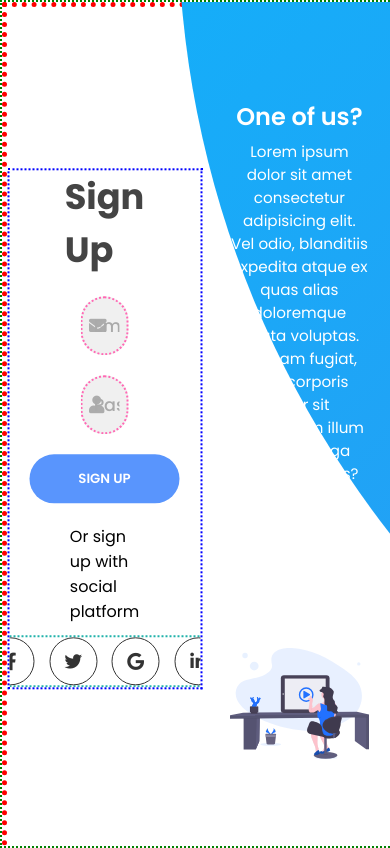
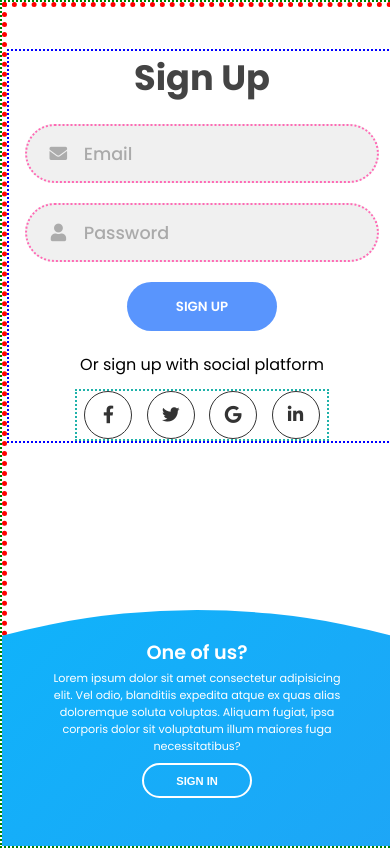
Before and after one commit to j836/login-form.github.io, a plain HTML site: page index.html in a window 390 px wide. Both pictures are taken after a click on the button "SIGN UP". Drawn offline with Linux system fonts and the light colour scheme.

Commit message:
media queries

```diff
--- a/style.css
+++ b/style.css
@@ -11,16 +11,16 @@ input {
 }
 
 .container:before {
-    content:'';
+    content: '';
     position: absolute;
     width: 2000px;
     background-color: magenta;
     height: 2000px;
     border-radius: 50%;
-    background: linear-gradient(-45deg,#4481eb,#04befe);
+    background: linear-gradient(-45deg, #4481eb, #04befe);
     top: -10%;
     right: 55%;
-    transform:translateY(-50%);
+    transform: translateY(-50%);
     z-index: 6;
     transition: 1.8s ease-in-out;
     /* move left */
@@ -50,7 +50,7 @@ input {
     /* background-color: lime; */
     top: 50%;
     left: 75%;
-    transform:translate(-50%,-50%);
+    transform: translate(-50%, -50%);
     width: 50%;
     display: grid;
     grid-template-columns: 1fr;
@@ -66,9 +66,9 @@ form {
     justify-content: center;
     flex-direction: column;
     border: 2px dotted blue;
-    grid-column:1/2;
+    grid-column: 1/2;
     /* 1st line to second line */
-    grid-row:1/2;
+    grid-row: 1/2;
     /* 1st line to second line */
     padding: 0 5rem;
     overflow: hidden;
@@ -76,11 +76,11 @@ form {
 }
 
 form.sign-in-form {
-    z-index:2;
+    z-index: 2;
 }
 
 form.sign-up-form {
-    z-index:1;
+    z-index: 1;
     opacity: 0;
 }
 
@@ -192,7 +192,7 @@ form.sign-up-form {
     left: 0;
     /* background: green; */
     display: grid;
-    grid-template-columns: repeat(2,1fr);
+    grid-template-columns: repeat(2, 1fr);
 }
 
 .panel {
@@ -225,7 +225,7 @@ form.sign-up-form {
     font-size: 1.5rem;
 }
 
-.panel p{
+.panel p {
     font-size: 0.95rem;
     padding: 0.7rem 0;
 }
@@ -241,23 +241,25 @@ form.sign-up-form {
     font-size: 0.8rem;
 }
 
-.right-panel .content, .right-panel .image {
+.right-panel .content,
+.right-panel .image {
     transform: translateX(800px);
 }
 
 /* Animations */
 
 .container.sign-up-mode:before {
-    transform: translate(100%,-50%);
+    transform: translate(100%, -50%);
     /* to right , up */
     right: 55%;
 }
 
-.container.sign-up-mode .left-panel .content ,
+.container.sign-up-mode .left-panel .content,
 .container.sign-up-mode .left-panel .image {
     transform: translate(-800px);
 }
-.container.sign-up-mode .right-panel .content ,
+
+.container.sign-up-mode .right-panel .content,
 .container.sign-up-mode .right-panel .image {
     transform: translate(0px);
 }
@@ -283,3 +285,139 @@ form.sign-up-form {
     z-index: 2;
     opacity: 1;
 }
+
+@media (max-width:870px) {
+    .container {
+        min-height: 800px;
+        height: 100vh;
+        /* background-color: green */
+
+    }
+
+    .container:before {
+        width: 1500px;
+        /* background-color: green; */
+        height: 1500px;
+        left: 30%;
+        bottom: 70%;
+        transform: translateX(-50%);
+        right: initial;
+        top: initial;
+        transition: 2s ease-in-out;
+    }
+
+
+
+    .signin-signup {
+        width: 100%;
+        left: 50%;
+        top: 95%;
+        transform: translate(-50%, -100%);
+        /* move left move up */
+        transition: 1s 0.8s ease-in-out;
+    }
+
+    .panels-container {
+
+        grid-template-columns: 1fr;
+        grid-template-rows: 1fr 2fr 1fr;
+        /* background-color: green; */
+    }
+
+    .right-panel .content,
+    .right-panel .image {
+        transform: translateX(0px);
+    }
+
+    .panel {
+        flex-direction: row;
+        justify-content: space-around;
+        align-items: center;
+        padding: 2.5rem 8%;
+    }
+
+    .panel .content {
+        padding-right: 15%;
+        transition: 0.9s 0.8s ease-in-out;
+    }
+
+    .panel h3 {
+        font-size: 1.2rem;
+    }
+
+    .panel p {
+        font-size: 0.7rem;
+        padding: 0.5rem 0;
+    }
+
+    .btn.transparent {
+        width: 110px;
+        height: 35px;
+        font-size: 0.7rem;
+    }
+
+    .image {
+        width: 200px;
+        transition: 0.9s 0.6s ease-in-out;
+    }
+
+    .left-panel {
+        grid-row: 1/2;
+        /* pointer-events: all; */
+    }
+
+    .right-panel {
+        grid-row: 3/4;
+        /* pointer-events: all; */
+    }
+
+    .right-panel .content,
+    .right-panel .image {
+        transform: translateY(300px);
+    }
+
+
+
+    .container.sign-up-mode:before {
+        transform: translate(-50%, 100%);
+        bottom: 32%;
+        right: initial;
+    }
+
+    .container.sign-up-mode .left-panel .image,
+    .container.sign-up-mode .left-panel .content {
+        transform: translateY(-300px);
+    }
+
+    .container.sign-up-mode .signin-signup {
+        top: 5%;
+        transform: translate(-50%, 0);
+        left: 50%;
+    }
+
+}
+
+@media (max-width:570px)
+{
+    form {
+        padding: 0 1.5rem;
+    }
+
+    .image {
+        display: none;
+    }
+
+    .panel .content {
+        padding: .5rem 1rem;
+    }
+
+    .container:before {
+        bottom: 68%;
+        left: 50%;
+    }
+
+    .container.sign-up-mode:before {
+        bottom: 28%;
+        left: 50%;
+    }
+}
```
